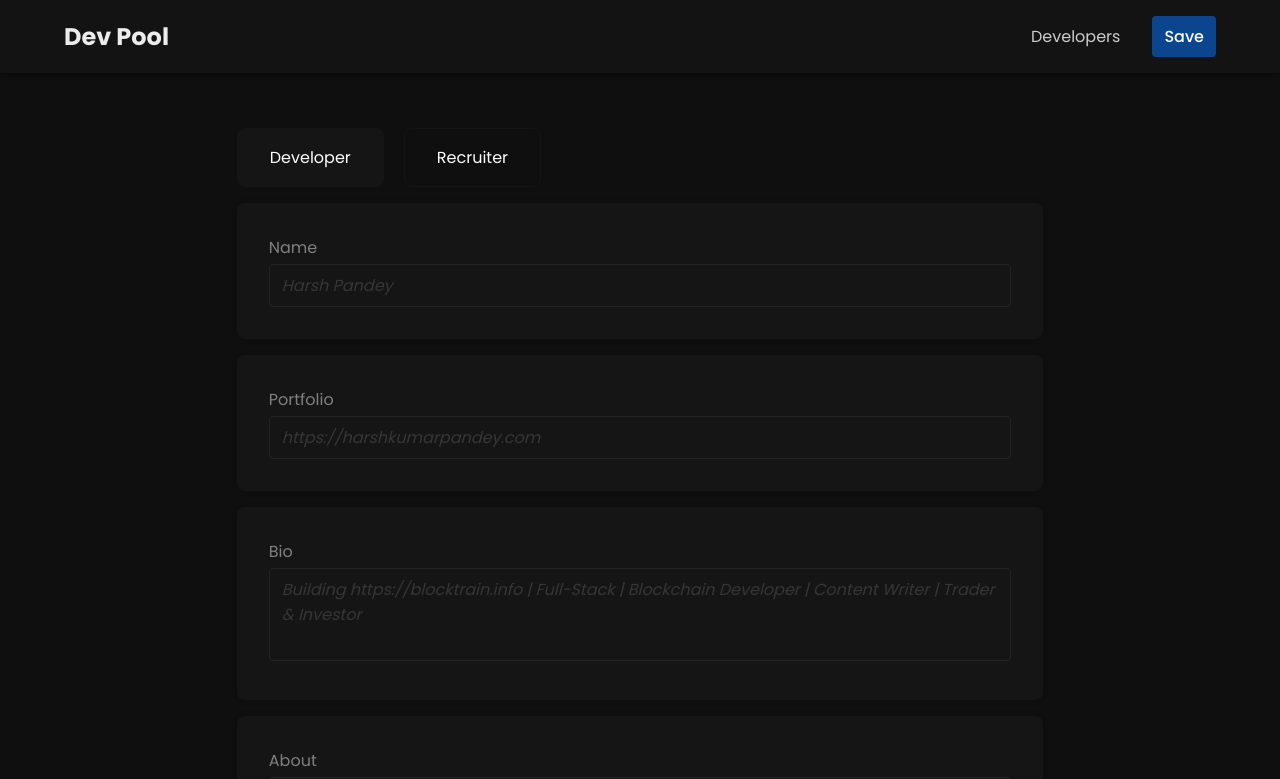
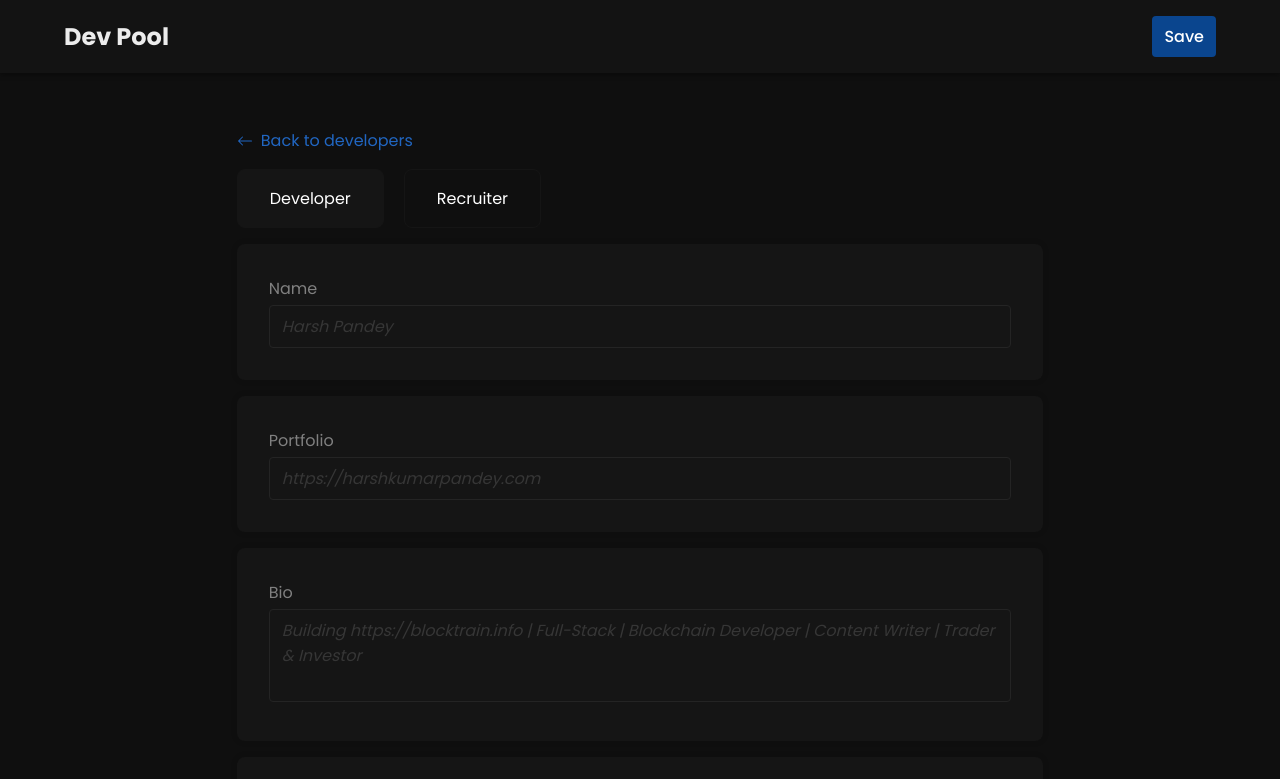
Before and after one commit to harshpandey002/devPool, a Next.js app: page /profile/create in a window 1280 px wide. Shown: the top 779 px of the page. Built offline with nearby package versions, Linux system fonts and the light colour scheme.

Commit message:
Back button

```diff
--- a/components/CustomHeader.jsx
+++ b/components/CustomHeader.jsx
@@ -1,13 +1,15 @@
 /* eslint-disable @next/next/no-img-element */
 import React from "react";
 import styles from "@/styles/Header.module.css";
+import Link from "next/link";
 
 export default function CustomHeader({ formRef }) {
   return (
     <div className={styles.header}>
-      <h1>Dev Pool</h1>
+      <Link href="/developers">
+        <h1>Dev Pool</h1>
+      </Link>
       <ul>
-        <li>Developers</li>
         <li>
           <button form="createProfile" type="submit">
             Save
--- a/pages/profile/create.jsx
+++ b/pages/profile/create.jsx
@@ -3,39 +3,9 @@ import DevForm from "@/components/DevForm";
 import Layout from "@/components/Layout";
 import RecruiterForm from "@/components/RecruiterForm";
 import styles from "@/styles/CreateProfile.module.css";
-import { useRef, useState } from "react";
-import { useForm } from "react-hook-form";
-
-const sampleSkills = [
-  "Reactjs",
-  "Nextjs",
-  "Solidity",
-  "Etherjs",
-  "Hardhat",
-  "Git",
-  "Redux",
-  "Tailwindcss",
-];
-
-const defaultValues = {
-  name: "",
-  portfolio: "",
-  bio: "",
-  about: "",
-};
-
-const expDefaultValues = {
-  companyName: "",
-  jobTitle: "",
-  description: "",
-};
-
-const projDefaultValues = {
-  title: "",
-  projectType: "",
-  techStack: "",
-  description: "",
-};
+import Link from "next/link";
+import { useState } from "react";
+import { BsArrowLeft } from "react-icons/bs";
 
 export default function CreateProfile() {
   const [role, setRole] = useState("Developer");
@@ -44,6 +14,9 @@ export default function CreateProfile() {
     <Layout customHeader={<CustomHeader />}>
       <div className={styles.container}>
         <div className={styles.content}>
+          <Link href="/developers" id={styles.back}>
+            <BsArrowLeft /> Back to developers
+          </Link>
           <div className={styles.roles}>
             {["Developer", "Recruiter"].map((rol) => (
               <span
--- a/styles/CreateProfile.module.css
+++ b/styles/CreateProfile.module.css
@@ -10,6 +10,14 @@
   display: flex;
   flex-direction: column;
   gap: 16px;
+}
+
+#back {
+  width: max-content;
+  color: var(--link);
+  display: flex;
+  align-items: center;
+  gap: 8px;
 }
 
 .roles {
```
